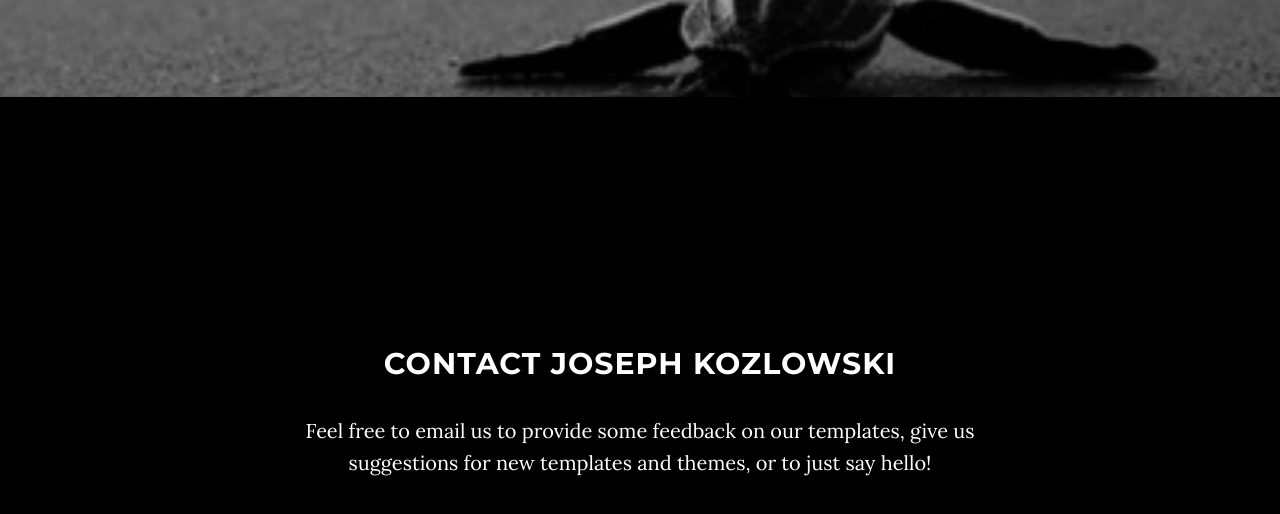
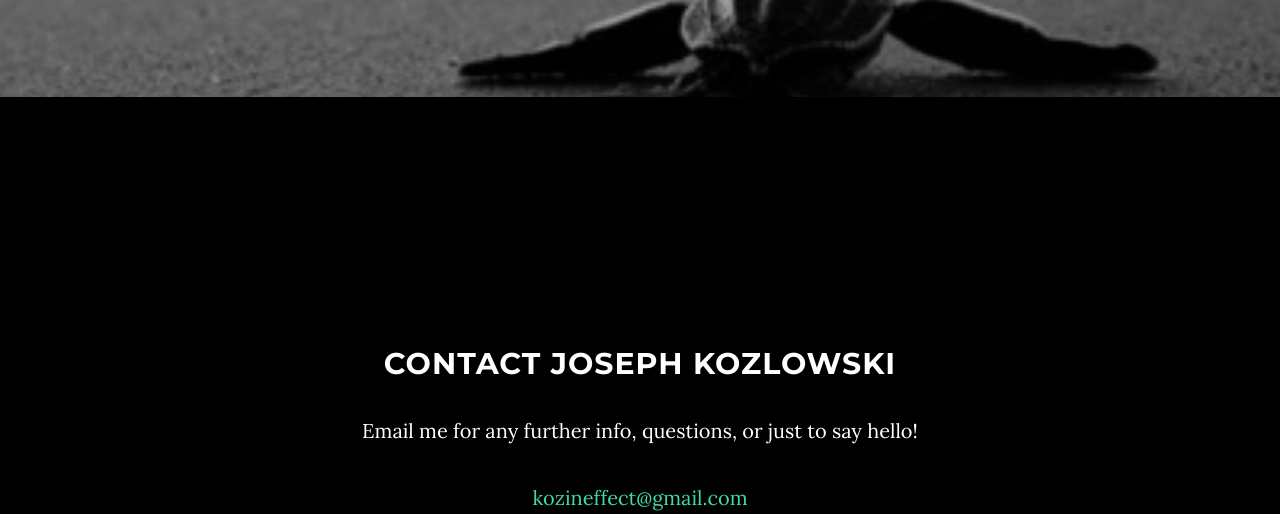
Before and after one commit to kozineffect/professional-profile, a website: page index.html in a window 1280 px wide. Shown: the part 2007-2521 px from the top of the page. Drawn offline with nearby package versions, Linux system fonts and the light colour scheme; some packages are replaced by stand-ins of ours.

Commit message:
Erased some things from Connect section.

```diff
--- a/index.html
+++ b/index.html
@@ -120,7 +120,7 @@
         <div class="row">
             <div class="col-lg-8 col-lg-offset-2">
                 <h2>Contact Joseph Kozlowski</h2>
-                <p>Feel free to email us to provide some feedback on our templates, give us suggestions for new templates and themes, or to just say hello!</p>
+                <p>Email me for any further info, questions, or just to say hello!</p>
                 <p><a href="mailto:kozineffect@gmail.com">kozineffect@gmail.com</a>
                 </p>
                 <ul class="list-inline banner-social-buttons">
```
